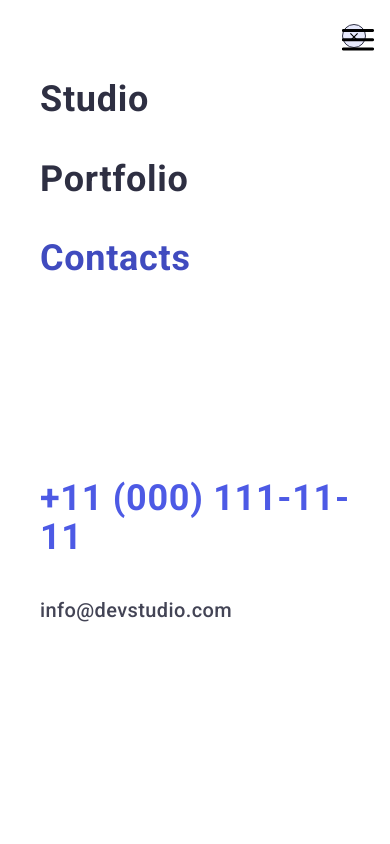
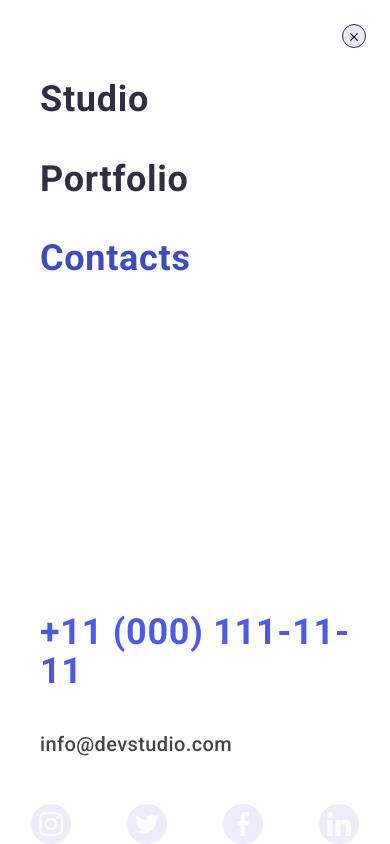
Before and after one commit to Ivanka077/goit-markup-hw-07, a plain HTML site: page index.html in a window 390 px wide. Shown: the top 844 px of the page. Drawn offline with nearby package versions, Linux system fonts and the light colour scheme.

Commit message:
Summary-2

```diff
--- a/css/mobile.css
+++ b/css/mobile.css
@@ -13,9 +13,9 @@
 
 
 }
-@media screen and (min-width: 480px) and (max-width: 767px) {
+@media screen and  (min-width: 768px) {
     .menu-container {
-        width: 428px;
+        display: none;
     }
 
 }
--- a/css/styles.css
+++ b/css/styles.css
@@ -592,6 +592,7 @@ img {
     position: absolute;
     right: 0;
     display: inline-flex;
+    display: flex;
     margin: 0;
     padding: 0;
     border: none;
@@ -606,30 +607,38 @@ img {
     stroke: #000000;
 }
 
-.menu-btn .icon-close-menu {
+
+
+/* /* .menu-btn .icon-close-menu {
     display: none;
-}
+} */
 
 .menu-btn.is-open .icon-close-menu {
     display: block;
 }
 
-.menu-btn.is-open .icon-hamburger {
+.menu-container.is-open .icon-hamburger {
     display: none;
 }
 
 .menu-container {
+    z-index: 999;
     position: fixed;
     width: 100%;
     height: 100%;
     top: 0;
     overflow-y: scroll;
 
-
     background-color: #FFFFFF;
     box-shadow: 0px 2px 1px rgba(46, 47, 66, 0.08), 0px 1px 1px rgba(46, 47, 66, 0.16), 0px 1px 6px rgba(46, 47, 66, 0.08);
 }
-
+.menu-container > .menu-wrapper {
+    display: flex;
+    flex-direction: column;
+    justify-content: space-between;
+    height: 100%;
+    overflow-y: auto;
+}
 .menu-container .is-open {
     display: block;
 }
@@ -669,12 +678,13 @@ img {
     padding-top: 80px;
     padding-left: 40px;
     margin-bottom: -40px;
-    margin-bottom: 200px;
+
 }
 
 .menu-adress {
     margin-bottom: -40px;
     padding-left: 40px;
+    margin-bottom: 48px;
 }
 
 .menu-adress-link-tel {
@@ -698,6 +708,25 @@ img {
 
 .menu-point-adress {
     margin-bottom: 40px;
+}
+
+.menu-social-media {
+    display: flex;
+    flex-direction: row;
+    align-items: center;
+    padding: 0;
+    margin-top: 8px;
+    justify-content: center;
+    gap: 56px;
+    margin: 0;
+}
+
+.menu-social-items {
+    width: 40px;
+    height: 40px;
+    background: #4D5AE5;
+    border-radius: 50%;
+    opacity: 0.1;
 }
 
 .overlay {
--- a/index.html
+++ b/index.html
@@ -23,8 +23,10 @@
   </head>
   <body>
     <header class="header">
-      <div class="menu-container" id="menu-container" is-open>
-        <button class="menu-mob-btn">
+      <div class="menu-container is-hidden" id="menu-container" data-menu>
+        <div class="menu-wrapper">
+          <div>
+            <button class="menu-mob-btn" data-menu-close>
               <svg class="menu-icon" width="8" height="8">
                 <use href="./images/icons.svg#icon-close-menu-1"></use>
               </svg>
@@ -40,6 +42,8 @@
                 <a href="" class="menu-link current">Contacts</a>
               </li>
             </ul>
+          </div>
+          <div>
             <ul class="menu-adress list">
               <li class="menu-point-adress">
                 <a href="tel:+110001111111" class="menu-adress-link-tel"
@@ -52,6 +56,38 @@
                 >
               </li>
             </ul>
+            <ul class="menu-social-media list">
+              <li class="menu-social-items">
+                <a class="social-link" href="">
+                  <svg class="menu-social-link-icon" width="24" height="24">
+                    <use href="./images/icons.svg#icon-instagram"></use>
+                  </svg>
+                </a>
+              </li>
+              <li class="menu-social-items">
+                <a class="social-link" href="">
+                  <svg class="menu-social-link-icon" width="24" height="24">
+                    <use href="./images/icons.svg#icon-twitter"></use>
+                  </svg>
+                </a>
+              </li>
+              <li class="menu-social-items">
+                <a class="social-link" href="">
+                  <svg class="menu-social-link-icon" width="24" height="24">
+                    <use href="./images/icons.svg#icon-facebook"></use>
+                  </svg>
+                </a>
+              </li>
+              <li class="menu-social-items">
+                <a class="social-link" href="">
+                  <svg class="menu-social-link-icon" width="24" height="24">
+                    <use href="./images/icons.svg#icon-linkedin"></use>
+                  </svg>
+                </a>
+              </li>
+            </ul>
+          </div>
+        </div>
       </div>
       <div class="container container-nav-adress">
         <nav class="container-main-nav">
@@ -86,13 +122,9 @@
           is-open
           aria-expanded="false"
           aria-controls="menu-container"
-          js-open-menu
+          data-menu-open
         >
           <svg width="32" height="32" aria-label="mobile menu switch">
-            <use
-              class="icon-close-menu"
-              href="./images/icons.svg#icon-close-menu-1"
-            ></use>
             <use
               class="icon-hamburger"
               href="./images/icons.svg#icon-menu-hamburger"
```
Also changed, not shown: js/mobile-menu.js (+9 -21 lines). Lines whose indentation alone changed are shown as unchanged.
